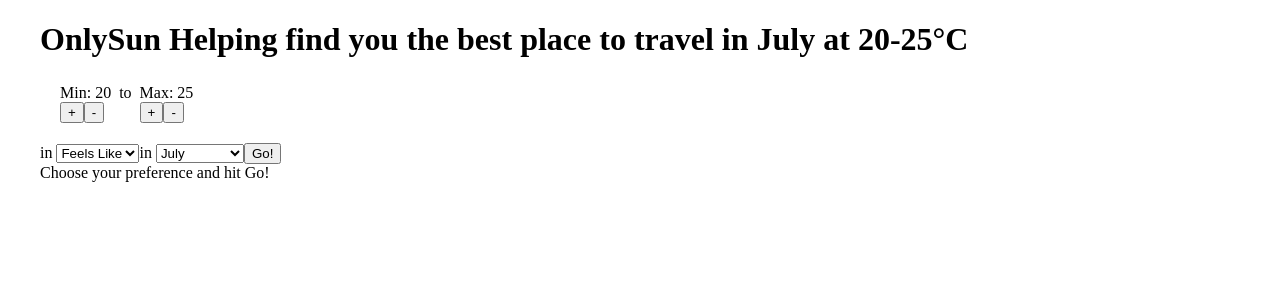
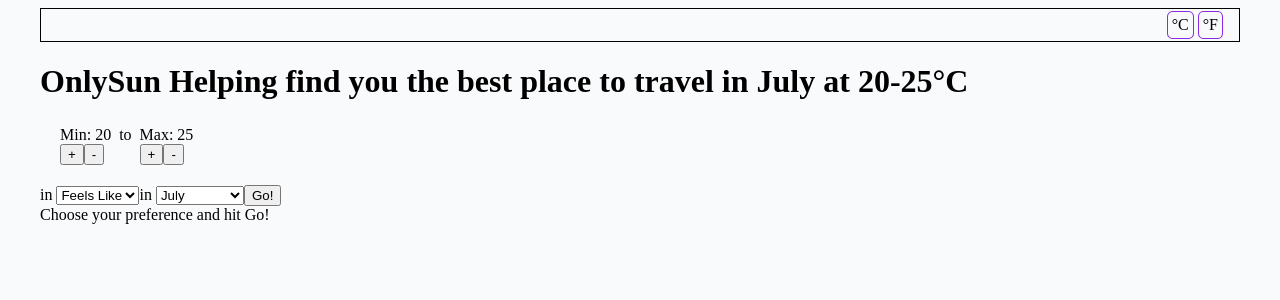
Before and after one commit to james-gulland/weather-temp, a React (Create React App) app in the folder client/: page / in a window 1280 px wide. Shown: the top 300 px of the page. Built offline with nearby package versions, Linux system fonts and the light colour scheme.

Commit message:
setting up header jsx

```diff
--- a/client/src/App.tsx
+++ b/client/src/App.tsx
@@ -4,7 +4,7 @@
 function App() {
 
   return (
-    <div className='site-wrapper'>
+    <div className="site-wrapper">
       <BrowserRouter>
           {/* Any element inside of BrowserRouter, but outside of Routes can use the Link and will still be visible on every page */}
           <Routes>
--- /dev/null
+++ b/client/src/components/Header.tsx
@@ -0,0 +1,10 @@
+const Header = () => {
+  return (
+    <header>
+      <div className="temp-unit">°C</div>
+      <div className="temp-unit">°F</div>
+    </header>
+  )
+}
+
+export default Header
--- a/client/src/components/Home.tsx
+++ b/client/src/components/Home.tsx
@@ -4,6 +4,7 @@
 import TemperatureControls from './TemperatureControls'
 import TempType from './TempType'
 import MonthDropdown from './MonthDropdown'
+import Header from './Header'
 
 const Home: React.FC = () => {
 
@@ -42,7 +43,7 @@
 
   return (
     <>
-      <header></header>
+      <Header />
       <main>
         <h1>OnlySun Helping find you the best place to travel in {month} at {minTemp}-{maxTemp}°C</h1>
 
--- /dev/null
+++ b/client/src/styles/_header.scss
@@ -0,0 +1,15 @@
+header {
+  height: 4svh;
+  display: flex;
+  gap: 0.25rem;
+  justify-content: flex-end;
+  align-items: center;
+  border: 1px solid black;
+  padding: 1rem;
+}
+
+.temp-unit {
+  border: 0.5px solid blueviolet;
+  border-radius: 20%;
+  padding: 4px;
+}
--- /dev/null
+++ b/client/src/styles/_variables.scss
@@ -0,0 +1 @@
+$bckg-colour: rgb(249, 250, 251);
--- a/client/src/styles/main.scss
+++ b/client/src/styles/main.scss
@@ -1,4 +1,7 @@
+@import 'variables.scss';
 @import 'controls.scss';
+@import 'header.scss';
+@import 'home.scss';
 
 * {
   box-sizing: border-box;
@@ -8,3 +11,15 @@
   max-width: 1200px;
   margin: 0 auto;
 }
+
+html {
+  background-color: $bckg-colour;
+}
+
+a,
+a:visited,
+a:hover,
+a:active {
+  text-decoration: none;
+  color: inherit;
+}
```
Also changed, not shown: client/src/styles/_home.scss (added), 1 other file (tests, documents, lock files or other folders).
